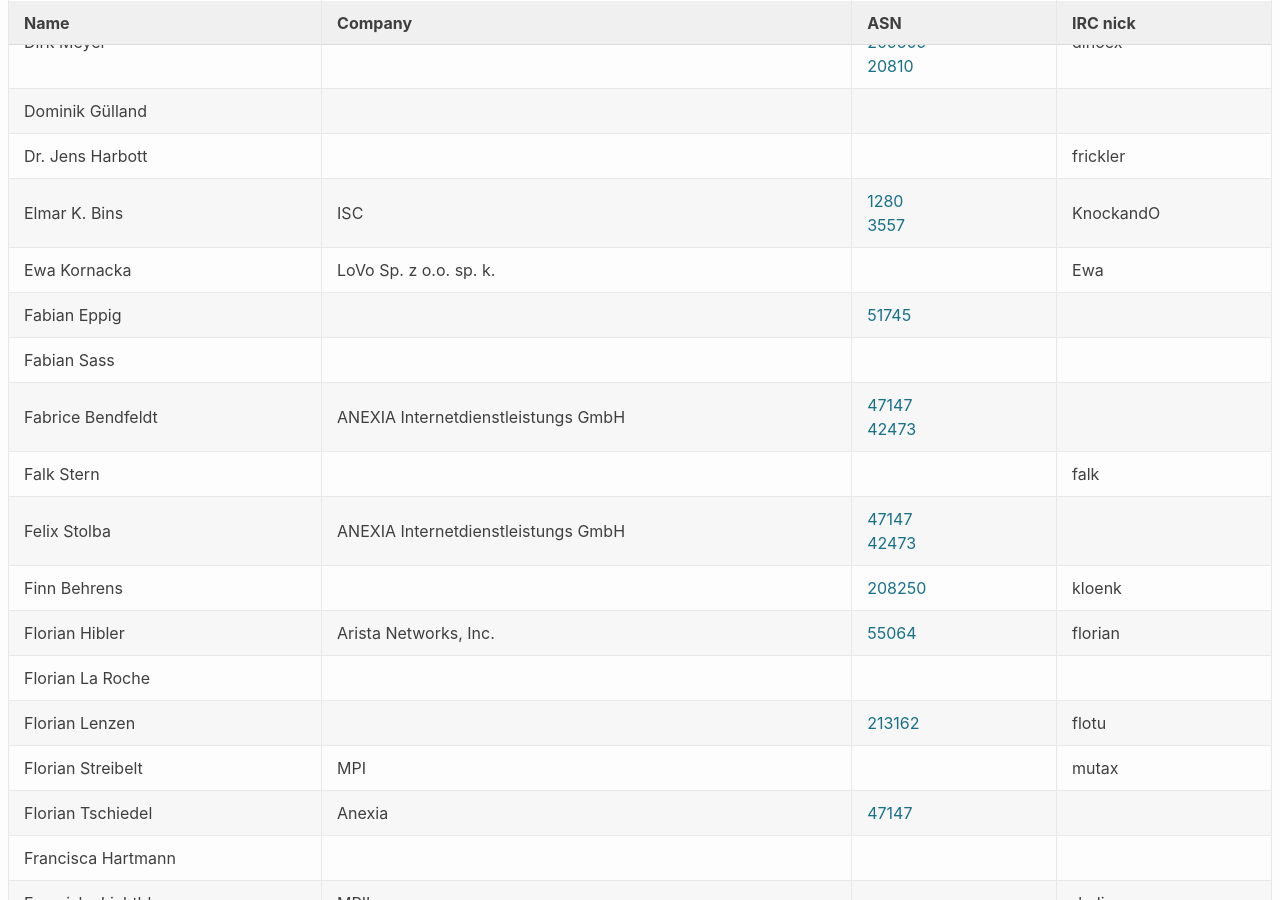
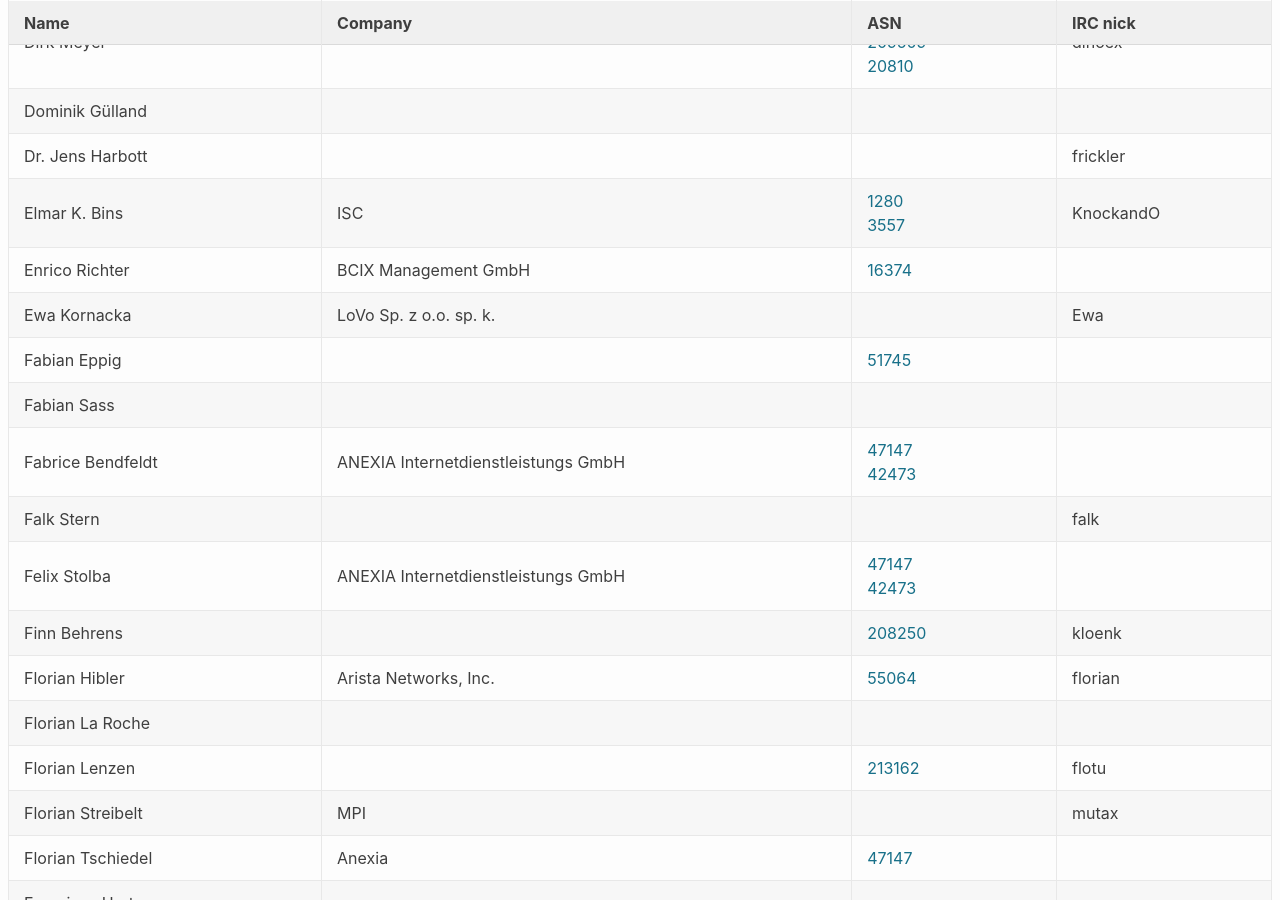
Before and after one commit to denog/pretix-attendeelist, a Jekyll site: the page built from index.markdown, in a window 1280 px wide and 900 px high, scrolled down 1978 px. Built offline with Jekyll 4.4.1, drawn with Linux system fonts in a browser that asks for light colours.

Commit message:
Latest data: Fri Oct 16 11:32:43 UTC 2020

```diff
--- a/_data/attendees.json
+++ b/_data/attendees.json
@@ -262,6 +262,12 @@
     "company": "ISC",
     "irc": "KnockandO",
     "asn": "1280, 3557"
+  },
+  {
+    "name": "Enrico Richter",
+    "company": "BCIX Management GmbH",
+    "irc": null,
+    "asn": "AS16374"
   },
   {
     "name": "Ewa Kornacka",
```
